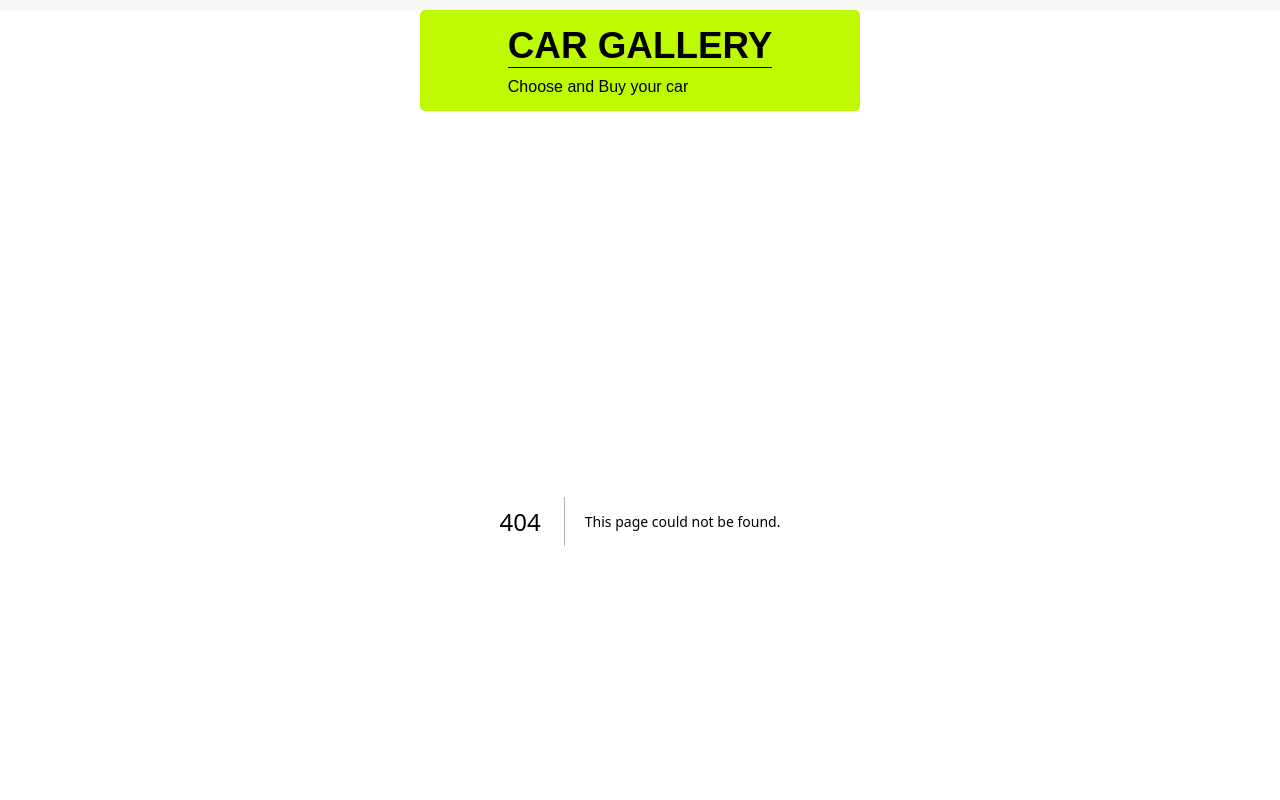
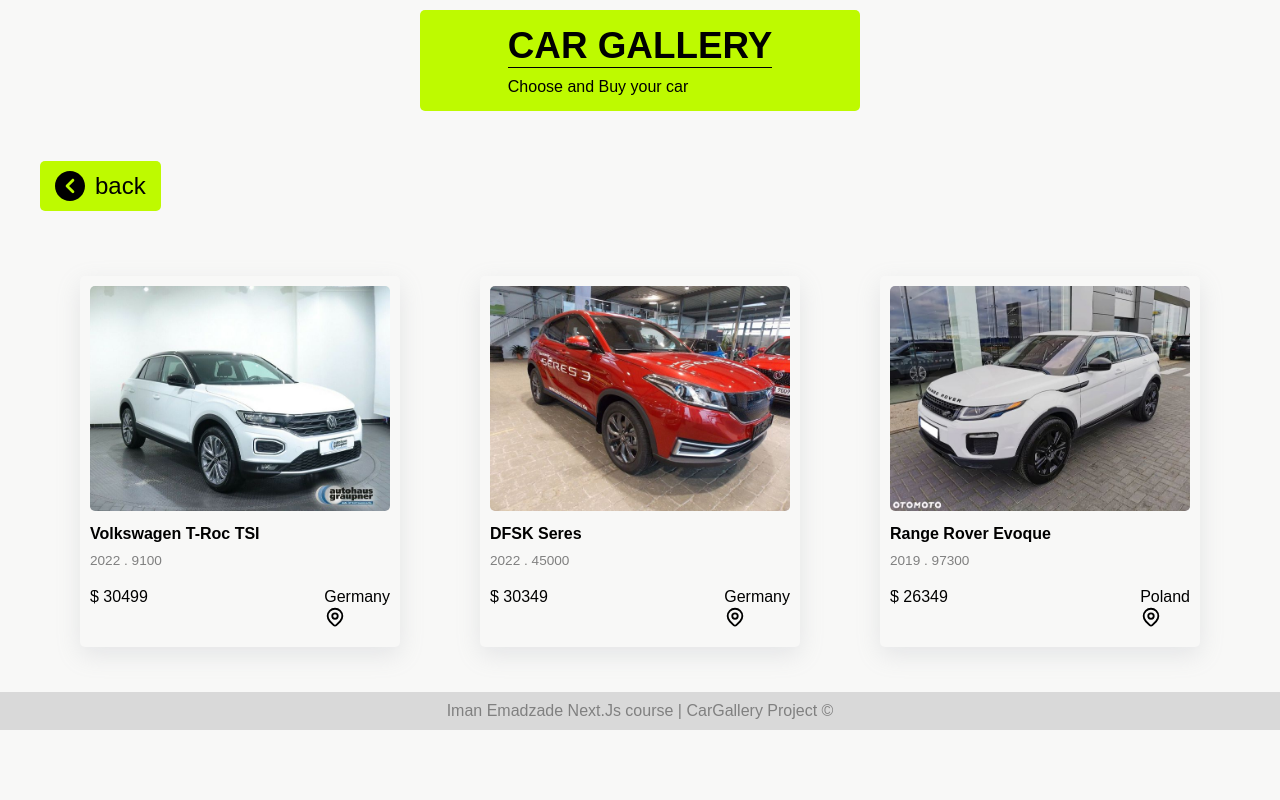
Before and after one commit to Imanemadzade/BotoCar, a Next.js app: page /categories/suv in a window 1280 px wide. Before the commit this address had no page. Shown: the top 800 px of the page. Built offline with nearby package versions, Linux system fonts and the light colour scheme.

Commit message:
feat : build pages for category

```diff
--- a/components/layout/module/Card.js
+++ b/components/layout/module/Card.js
@@ -2,7 +2,7 @@
 import Location from "../icons/Location";
 import Link from "next/link";
 function Card(props) {
-  const { id, name, model, year, distance, location, price, image } = props;
+  const { id,image, name, model, year, distance, location, price } = props;
 
   return (
     <Link href={`/cars/${id}`}>
--- /dev/null
+++ b/components/layout/temlates/CarsList.js
@@ -0,0 +1,27 @@
+import { useRouter } from "next/router";
+import Back from "../icons/Back";
+import styles from "./CarsList.module.css";
+import Card from "../module/Card";
+
+function CarsList({ data }) {
+  const router = useRouter();
+  const backHandler = () => {
+    router.back();
+  };
+
+  return (
+    <div className={styles.container}>
+      <div className={styles.back} onClick={backHandler}>
+        <Back />
+        <p>back</p>
+      </div>
+      <div className={styles.cards}>
+        {data.map((item) => (
+          <Card key={item.id} {...item} />
+        ))}
+      </div>
+    </div>
+  );
+}
+
+export default CarsList;
--- /dev/null
+++ b/components/layout/temlates/CarsList.module.css
@@ -0,0 +1,26 @@
+.container {
+    max-width: 1200px;
+    margin: auto;
+  }
+
+  .back {
+    display: flex;
+    align-items: center;
+    font-size: 1.5rem;
+    width: fit-content;
+    background-color: #befa00;
+    padding: 10px 15px;
+    border-radius: 5px;
+    margin: 50px 0;
+    cursor: pointer;
+  }
+
+  .back p {
+    margin-left: 10px;
+  }
+
+  .cards {
+    display: flex;
+    justify-content: space-around;
+    flex-wrap: wrap;
+  }
--- /dev/null
+++ b/pages/categories/suv.js
@@ -0,0 +1,9 @@
+import CarsList from "../../components/layout/temlates/CarsList";
+import carsData from "../../data/carsData";
+
+function Suv() {
+  const suvCars = carsData.filter((car) => car.category === "suv");
+  return <CarsList data={suvCars} />;
+}
+
+export default Suv;
```
Also changed, not shown: components/layout/module/Categories.js (+8 -0 lines), pages/categories/hatchback.js (added, +9 -0 lines), pages/categories/sedan.js (added, +9 -0 lines), pages/categories/sport.js (added, +9 -0 lines).
